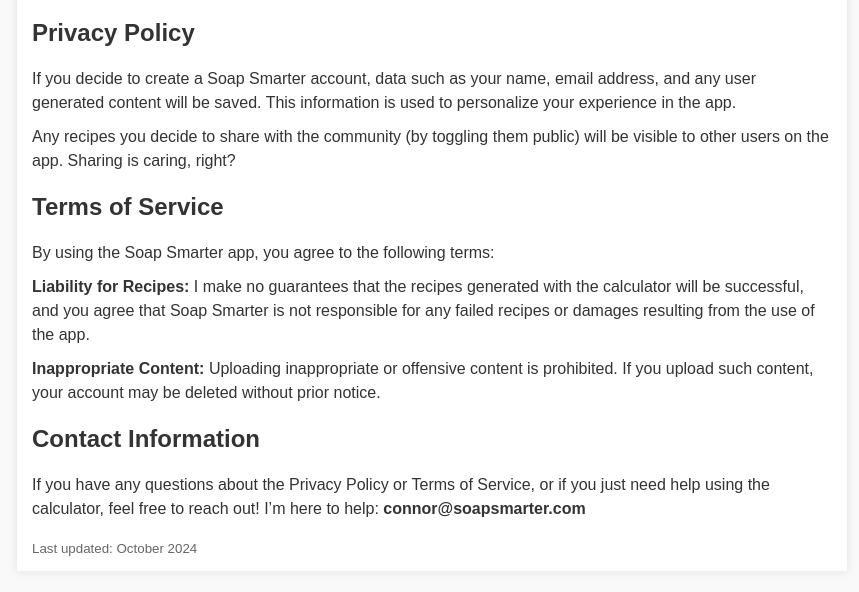
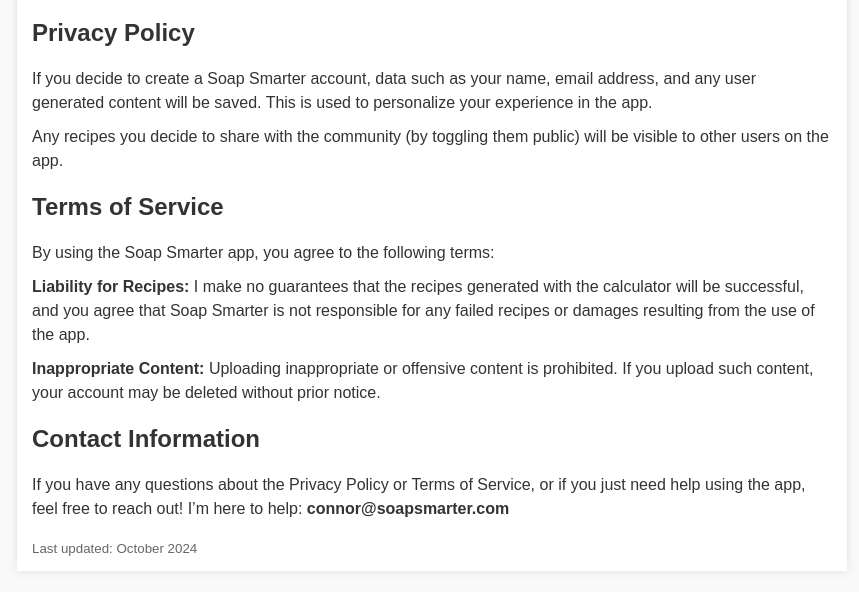
Before and after one commit to bucky63/soap-smarter-website, a plain HTML site: page index.html in a window 1280 px wide. Shown: the part 96-688 px from the top of the page, without its empty margins (208-1067 px from the left). Drawn offline with Linux system fonts and the light colour scheme.

Commit message:
Update index.html

```diff
--- a/index.html
+++ b/index.html
@@ -43,8 +43,8 @@
         <h1>Soap Smarter</h1>
 
         <h2>Privacy Policy</h2>
-        <p>If you decide to create a Soap Smarter account, data such as your name, email address, and any user generated content will be saved. This information is used to personalize your experience in the app.</p>
-        <p>Any recipes you decide to share with the community (by toggling them public) will be visible to other users on the app. Sharing is caring, right?</p>
+        <p>If you decide to create a Soap Smarter account, data such as your name, email address, and any user generated content will be saved. This is used to personalize your experience in the app.</p>
+        <p>Any recipes you decide to share with the community (by toggling them public) will be visible to other users on the app.</p>
 
         <h2>Terms of Service</h2>
         <p>By using the Soap Smarter app, you agree to the following terms:</p>
@@ -56,7 +56,7 @@
         </p>
 
         <h2>Contact Information</h2>
-        <p>If you have any questions about the Privacy Policy or Terms of Service, or if you just need help using the calculator, feel free to reach out! I’m here to help: <strong>connor@soapsmarter.com</strong></p>
+        <p>If you have any questions about the Privacy Policy or Terms of Service, or if you just need help using the app, feel free to reach out! I’m here to help: <strong>connor@soapsmarter.com</strong></p>
 
         <small>Last updated: October 2024</small>
     </div>
```
